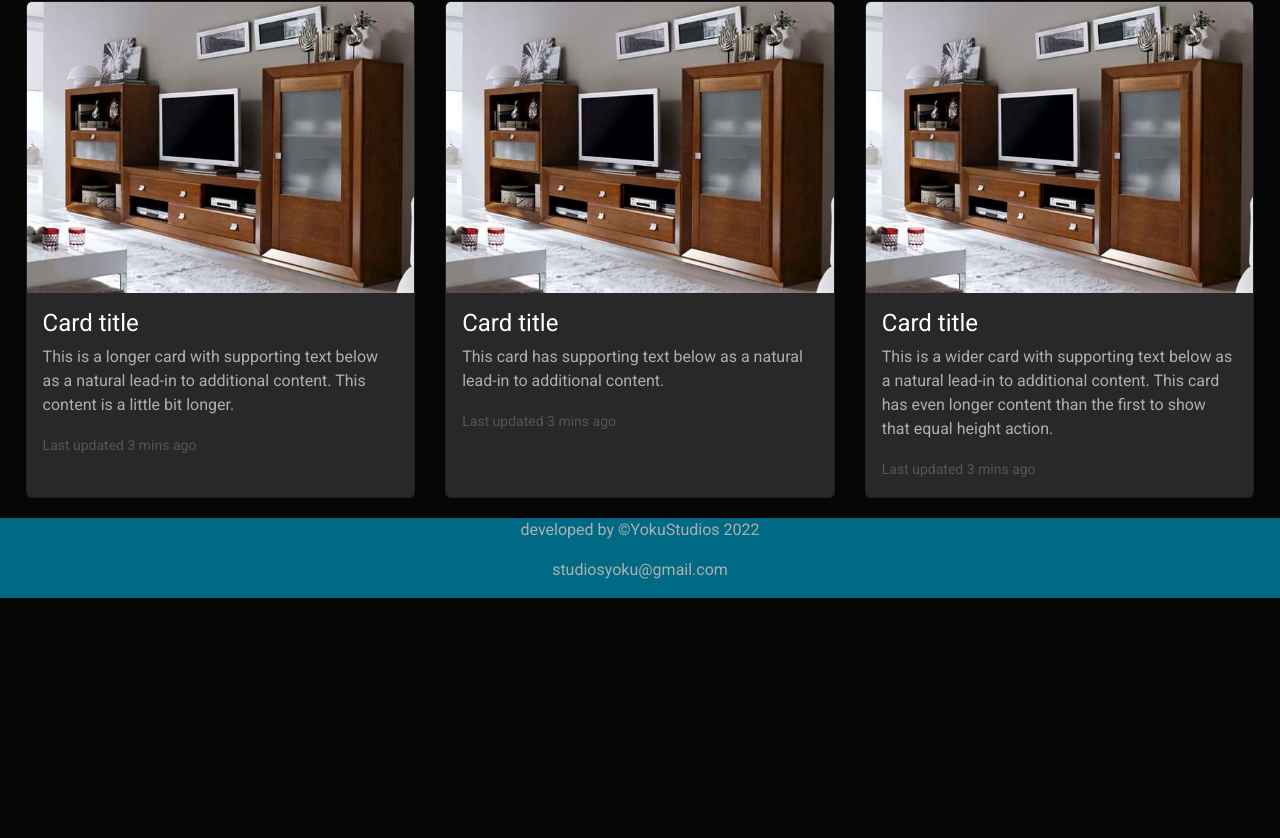
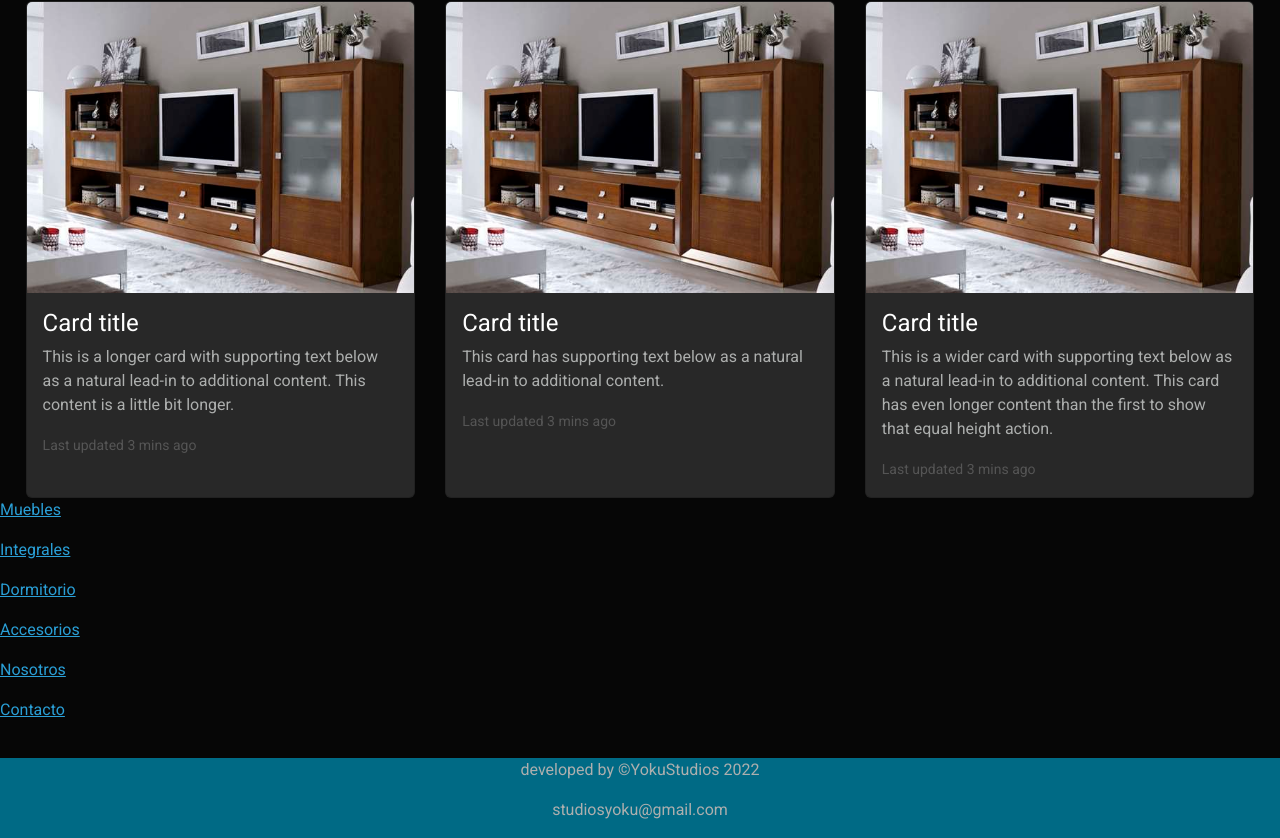
Before and after one commit to Yeraf/MPorras, a React (Create React App) app: page / in a window 1280 px wide. Shown: the part 1580-2418 px from the top of the page. Before the commit the page ends 2178 px from the top, so only its background shows below. Built offline with nearby package versions, Linux system fonts and the light colour scheme.

Commit message:
Icono WhatsApp

```diff
--- /dev/null
+++ b/src/Components/IconoWhatsapp.jsx
@@ -0,0 +1,15 @@
+import React from 'react';
+import '../Css/CssApp/IconWhatsApp.css';
+import WhatsApp from '../Img/Logos/whatsapp.png';
+
+function IconoWhatsapp() {
+  return (
+    <div>
+        <a href="https://api.whatsapp.com/send?phone=60601010" className='btn-wsp' target="_blank">
+            <i className='icon-whatsapp'><img className='icon-whatsapp-img' src={WhatsApp}></img></i>
+        </a>
+    </div>
+  )
+}
+
+export default IconoWhatsapp;
--- /dev/null
+++ b/src/Components/LinksStatics.jsx
@@ -0,0 +1,29 @@
+import React from 'react';
+import { Link } from 'react-router-dom';
+
+function LinksStatics() {
+  return (
+    <div>
+        <Link to="/">
+        <p>Muebles</p>
+        </Link>
+        <Link to="/cocinasintegradas">
+        <p>Integrales</p>
+        </Link>
+        <Link to="/dormitorios">
+        <p>Dormitorio</p>
+        </Link>
+        <Link to="/accesorios">
+        <p>Accesorios</p>
+        </Link>
+        <Link to="/nosotros">
+        <p>Nosotros</p>
+        </Link>
+        <Link to="/contacto">
+        <p>Contacto</p>
+        </Link>
+    </div>
+  )
+}
+
+export default LinksStatics
--- a/src/Css/CssApp/About.css
+++ b/src/Css/CssApp/About.css
@@ -32,7 +32,3 @@
 .about-video {
     margin: 5px 5px 5px 5px;
 }
-
-.div-about-videos {
-
-}
--- /dev/null
+++ b/src/Css/CssApp/IconWhatsApp.css
@@ -0,0 +1,26 @@
+.icon-whatsapp-img {
+    width: 40px;
+    height: 40px;
+}
+
+.btn-wsp {
+    position: fixed;
+    width: 65px;
+    height: 60px;
+    line-height: 55px;
+    bottom: 30px;
+    right: 30px;
+    background: #0df053;
+    color: fff;
+    border-radius: 50px;
+    text-align: center;
+    font-size: 30px;
+    box-shadow: 0px 1px 10px rgba(0, 0, 0, 0.3);
+    z-index: 100;
+}
+
+.btn-wsp:hover {
+    text-decoration: none;
+    color: #0df053;
+    background: fff;
+}
--- a/src/Paginas/Home.jsx
+++ b/src/Paginas/Home.jsx
@@ -3,10 +3,12 @@ import "../Css/CssApp/Home.css";
 import Mueble1 from "../Img/Muebles/MHome/muebles1.jpg";
 import Mueble2 from "../Img/Muebles/MHome/muebles2.jpg";
 import Portada from "../Img/Muebles/MHome/muebles_modernos.jpg";
+import IconoWhatsapp from "../Components/IconoWhatsapp";
 
 function Home() {
   return (
     <div className="home-container-principal">
+      <IconoWhatsapp></IconoWhatsapp>
       <div className="home-portada">
         <img className="home-img-portada" src={Portada}></img>
           <div className="home-text-portada">
--- a/src/SistemsRoutes.js
+++ b/src/SistemsRoutes.js
@@ -8,6 +8,7 @@ import Comedor from "./Paginas/Comedor";
 import Dormitorio from "./Paginas/Dormitorio";
 import Accesorios from "./Paginas/Accesorios";
 import Footer from "./Components/Footer";
+import LinksRutas from "./Components/LinksStatics";
 
 function SistemsRoutes() {
   return (
@@ -21,6 +22,7 @@ function SistemsRoutes() {
         <Route exact path="/dormitorios" element={<Dormitorio/>} />
         <Route exact path="/accesorios" element={<Accesorios/>} />
       </Routes>
+      <LinksRutas/>
       <Footer/>
     </BrowserRouter>
   );
```
